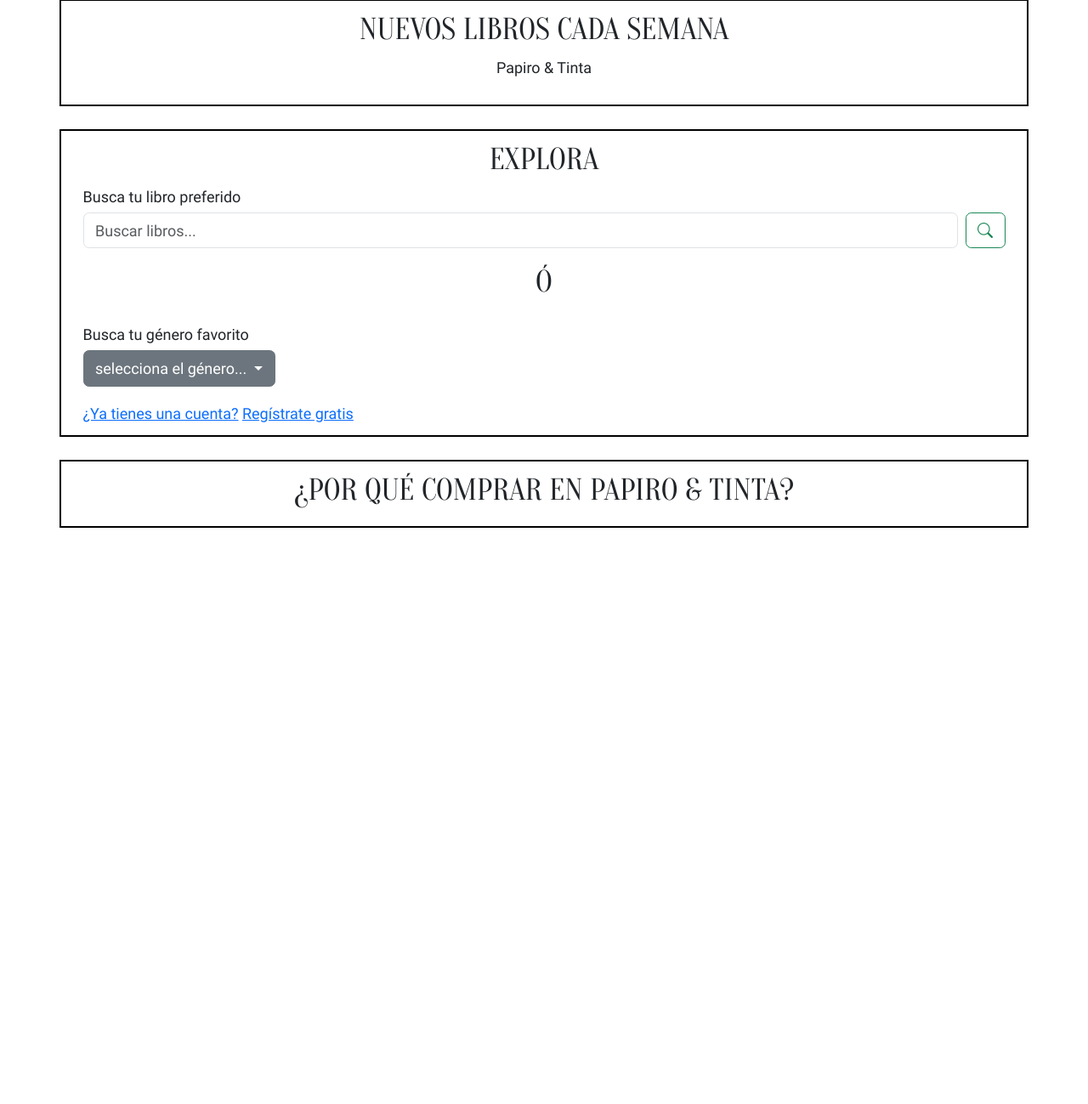
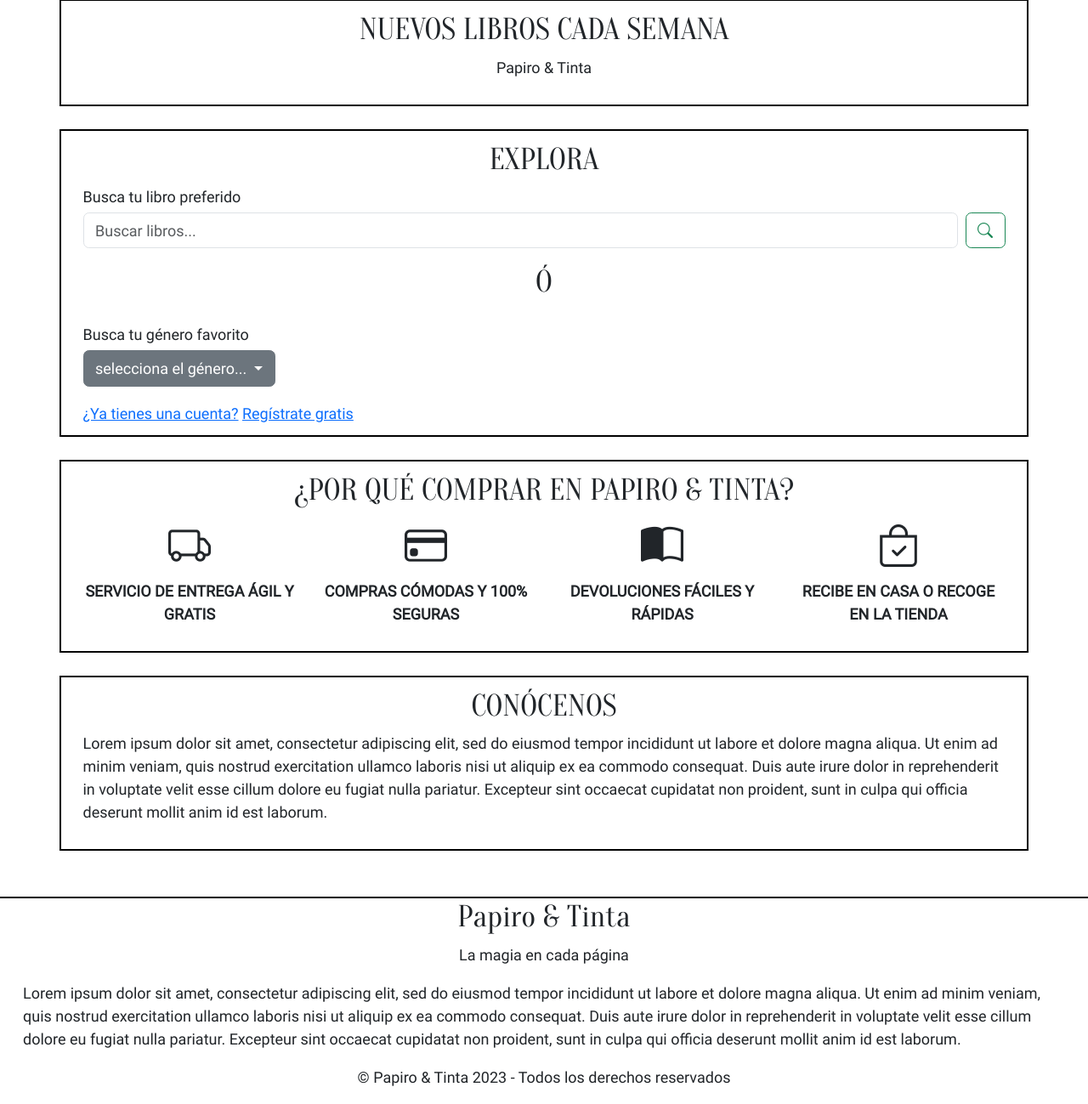
Before and after one commit to SebasVM123/Papiro-Tinta-Proyect, a Django app: page /index in a window 1280 px wide. Shown: the part 659-1958 px from the top of the page at 85% size. Before the commit the page ends 1280 px from the top, so only its background shows below. Run offline with Django 4.2, Linux system fonts and the light colour scheme.

Commit message:
Feat: agrega el footer

```diff
--- a/Papiro_Tinta/main/templates/main/index.html
+++ b/Papiro_Tinta/main/templates/main/index.html
@@ -61,8 +61,7 @@
 	    </div>
 	</header>
 
-	<main>
-        <section class="px-lg-5" id="main-container">
+	<main class="px-lg-5" id="main-container">
             <div class="container d-flex flex-column align-items-center w-100 my-4 text-center" id="new-books">
 	            <div class="row w-100">
 		            <h2 class="title-2">NUEVOS LIBROS CADA SEMANA</h2>
@@ -112,10 +111,61 @@
 		        <div class="row w-100 text-center">
 			        <h2 class="title-2">¿POR QUÉ COMPRAR EN PAPIRO & TINTA?</h2>
 		        </div>
+		        <div class="row w-100 text-center">
+			        <div class="col-12 col-md-3">
+				        <div class="d-flex flex-column align-items-center">
+					        <i class="bi bi-truck"></i>
+					        <p class="bold-text">SERVICIO DE ENTREGA ÁGIL Y GRATIS</p>
+				        </div>
+			        </div>
+			        <div class="col-12 col-md-3">
+				        <div class="d-flex flex-column align-items-center">
+					        <i class="bi bi-credit-card"></i>
+					        <p class="bold-text">COMPRAS CÓMODAS Y 100% SEGURAS</p>
+				        </div>
+			        </div>
+			        <div class="col-12 col-md-3">
+				        <div class="d-flex flex-column align-items-center">
+					        <i class="bi bi-book-half"></i>
+					        <p class="bold-text">DEVOLUCIONES FÁCILES Y RÁPIDAS</p>
+				        </div>
+			        </div>
+			        <div class="col-12 col-md-3">
+				        <div class="d-flex flex-column align-items-center">
+					        <i class="bi bi-bag-check"></i>
+					        <p class="bold-text">RECIBE EN CASA O RECOGE EN LA TIENDA</p>
+				        </div>
+			        </div>
+		        </div>
 	        </div>
 
-        </section>
+			<div class="container d-flex flex-column align-items-center w-100 my-4" id="know-us">
+				<div class="row w-100">
+					<h2 class="title-2 text-center">CONÓCENOS</h2>
+					<p>Lorem ipsum dolor sit amet, consectetur adipiscing elit, sed do eiusmod tempor incididunt ut labore
+					et dolore magna aliqua. Ut enim ad minim veniam, quis nostrud exercitation ullamco laboris nisi ut
+					aliquip ex ea commodo consequat. Duis aute irure dolor in reprehenderit in voluptate velit esse
+					cillum dolore eu fugiat nulla pariatur. Excepteur sint occaecat cupidatat non proident, sunt in
+					culpa qui officia deserunt mollit anim id est laborum. </p>
+				</div>
+			</div>
 	</main>
+
+	<footer class="container-fluid d-flex flex-column align-items-center mt-5">
+			<div class="row w-100" id="top-footer">
+				<h2 class="title-2 text-center">Papiro & Tinta</h2>
+				<p class="text-center">La magia en cada página</p>
+				<p>Lorem ipsum dolor sit amet, consectetur adipiscing elit, sed do eiusmod tempor incididunt ut labore
+					et dolore magna aliqua. Ut enim ad minim veniam, quis nostrud exercitation ullamco laboris nisi ut
+					aliquip ex ea commodo consequat. Duis aute irure dolor in reprehenderit in voluptate velit esse
+					cillum dolore eu fugiat nulla pariatur. Excepteur sint occaecat cupidatat non proident, sunt in
+					culpa qui officia deserunt mollit anim id est laborum.
+				</p>
+			</div>
+			<div class="row w-100 id=bottom-footer">
+				<p class="text-center">© Papiro & Tinta 2023 - Todos los derechos reservados</p>
+			</div>
+	</footer>
 
 	<!-- JS Bootstrap -->
 	<script src="https://cdn.jsdelivr.net/npm/bootstrap@5.3.2/dist/js/bootstrap.bundle.min.js" integrity="sha384-C6RzsynM9kWDrMNeT87bh95OGNyZPhcTNXj1NW7RuBCsyN/o0jlpcV8Qyq46cDfL" crossorigin="anonymous"></script>
--- a/Papiro_Tinta/static/css/style.css
+++ b/Papiro_Tinta/static/css/style.css
@@ -49,7 +49,16 @@
 
 .title-3 {
     font-family: 'Oranienbaum', sans-serif;
-    font-size: 18px;
+    font-size: 25px;
+}
+
+/* estilos de texto */
+.bold-text {
+    font-weight: bold;
+}
+
+.italic-text {
+    font-weight: italic;
 }
 
 /* header ------------------------------------------------*/
@@ -95,3 +104,12 @@ header {
 #main-container #explore p {
     margin-bottom: 5px;
 }
+
+#main-container #why-buy-with-us i {
+    font-size: 50px;
+}
+
+/* footer -------------------------------------------*/
+footer {
+    border-top: 2px solid black;
+}
```
